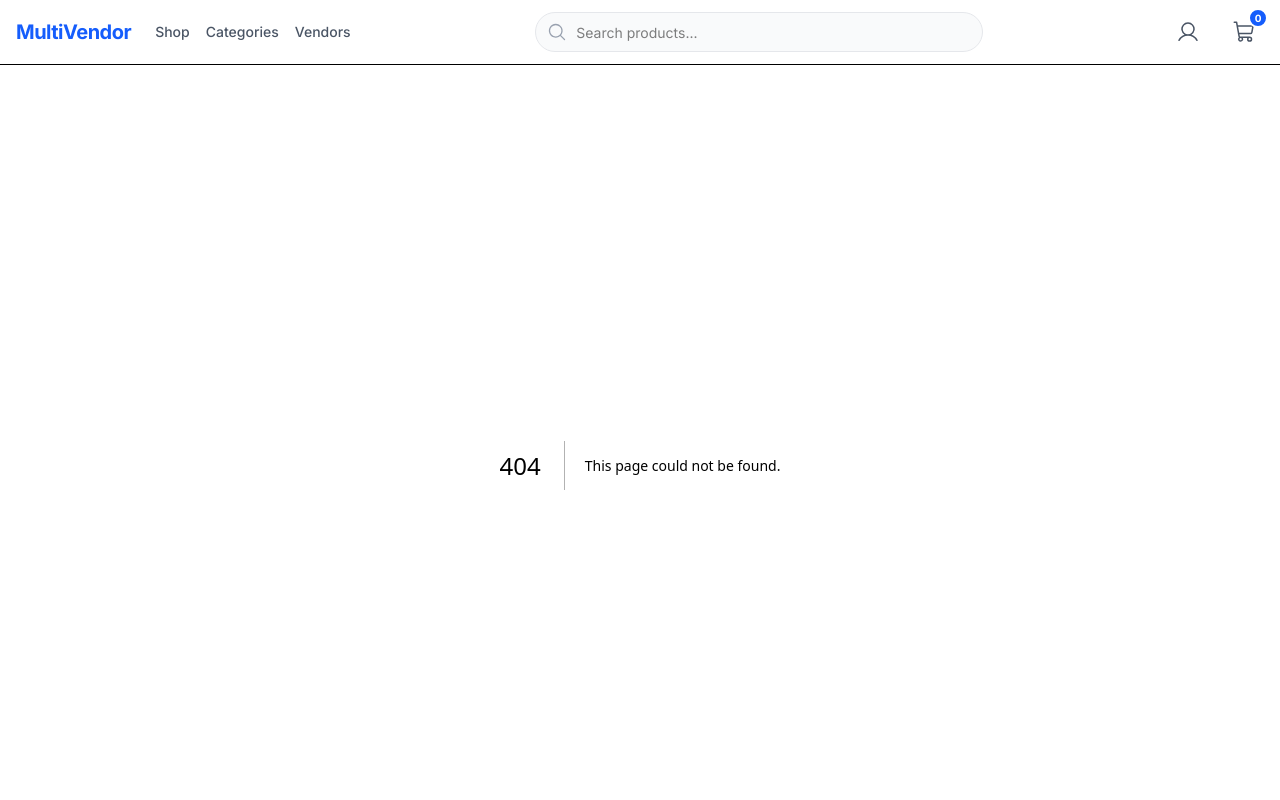
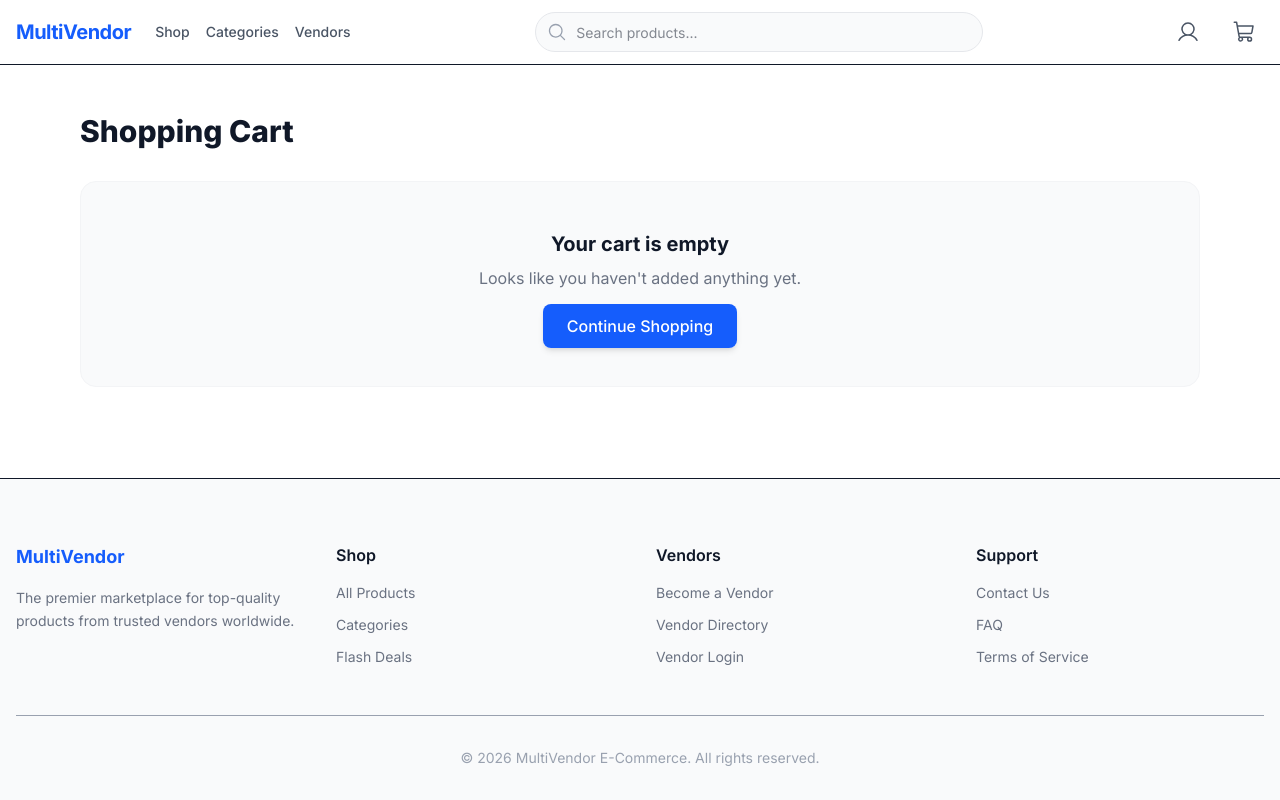
Before and after one commit to Adnan-Sarkar/multi-vendor-ecommerce, a Next.js app in the folder frontend/: page /cart in a window 1280 px wide. Before the commit this address had no page. Shown: the top 800 px of the page. Built offline with nearby package versions, Linux system fonts and the light colour scheme.

Commit message:
feat: implement global shopping cart state, navigation bar and cart page

```diff
--- /dev/null
+++ b/frontend/src/app/(customer)/cart/components/CartList.tsx
@@ -0,0 +1,64 @@
+"use client";
+
+import { useCartStore } from "@/store/useCartStore";
+import Image from "next/image";
+import Link from "next/link";
+import { Trash } from "@phosphor-icons/react";
+import { useEffect, useState } from "react";
+
+export function CartList() {
+  const { items, updateQuantity, removeItem } = useCartStore();
+  const [mounted, setMounted] = useState(false);
+
+  useEffect(() => setMounted(true), []);
+
+  if (!mounted) {
+    return <div className="flex-1 min-h-[200px] flex items-center justify-center bg-gray-50 rounded-2xl animate-pulse" />;
+  }
+
+  if (items.length === 0) {
+    return (
+      <div className="flex-1 py-12 text-center bg-gray-50 rounded-2xl border border-gray-100">
+        <h2 className="text-xl font-bold text-gray-900 mb-2">Your cart is empty</h2>
+        <p className="text-gray-500 mb-6">Looks like you haven't added anything yet.</p>
+        <Link href="/shop" className="bg-blue-600 text-white px-6 py-3 rounded-lg font-medium hover:bg-blue-700 transition-colors shadow-md">
+          Continue Shopping
+        </Link>
+      </div>
+    );
+  }
+
+  return (
+    <div className="flex-1 flex flex-col gap-6">
+      {items.map((item) => (
+        <div key={item.product.id} className="flex items-center gap-6 p-4 border border-gray-100 rounded-2xl bg-white shadow-sm hover:shadow transition-shadow">
+          <div className="relative h-24 w-24 rounded-lg overflow-hidden bg-gray-50 flex-shrink-0">
+            <Image src={item.product.thumbnail} alt={item.product.name} fill className="object-cover" />
+          </div>
+          <div className="flex-1">
+            <Link href={`/shop/${item.product.slug}`}>
+              <h3 className="font-bold text-gray-900 hover:text-blue-600 transition-colors">{item.product.name}</h3>
+            </Link>
+            <div className="text-sm text-gray-500 mb-2">{item.product.category}</div>
+            <div className="font-extrabold text-gray-900">${item.product.price}</div>
+          </div>
+          <div className="flex items-center gap-4">
+            <input
+              type="number"
+              min="1"
+              value={item.quantity}
+              onChange={(e) => updateQuantity(item.product.id, Number(e.target.value))}
+              className="w-16 border border-gray-200 rounded-lg px-2 py-1 text-center focus:outline-none focus:ring-2 focus:ring-blue-500"
+            />
+            <button
+              onClick={() => removeItem(item.product.id)}
+              className="text-gray-400 hover:text-red-600 transition-colors p-2"
+            >
+              <Trash size={20} weight="bold" />
+            </button>
+          </div>
+        </div>
+      ))}
+    </div>
+  );
+}
--- /dev/null
+++ b/frontend/src/app/(customer)/cart/components/CartSummary.tsx
@@ -0,0 +1,50 @@
+"use client";
+
+import { useCartStore } from "@/store/useCartStore";
+import Link from "next/link";
+import { useEffect, useState } from "react";
+
+export function CartSummary() {
+  const { getTotal, items } = useCartStore();
+  const [mounted, setMounted] = useState(false);
+
+  useEffect(() => setMounted(true), []);
+
+  if (!mounted || items.length === 0) return null;
+
+  const subtotal = getTotal();
+  const tax = subtotal * 0.05; // Fixed 5% mock tax
+  const total = subtotal + tax;
+
+  return (
+    <div className="w-full lg:w-80 bg-gray-50 rounded-2xl p-6 border border-gray-100 flex-shrink-0 sticky top-24 shadow-sm">
+      <h2 className="text-lg font-bold text-gray-900 mb-6">Order Summary</h2>
+
+      <div className="space-y-4 mb-6">
+        <div className="flex justify-between text-gray-600">
+          <span>Subtotal</span>
+          <span className="font-medium text-gray-900">${subtotal.toFixed(2)}</span>
+        </div>
+        <div className="flex justify-between text-gray-600">
+          <span>Tax (5%)</span>
+          <span className="font-medium text-gray-900">${tax.toFixed(2)}</span>
+        </div>
+        <div className="flex justify-between text-gray-600">
+          <span>Shipping</span>
+          <span className="font-medium text-gray-900">Calculated at checkout</span>
+        </div>
+      </div>
+
+      <div className="border-t border-gray-200 pt-4 mb-6">
+        <div className="flex justify-between items-center">
+          <span className="font-bold text-gray-900">Total</span>
+          <span className="text-2xl font-extrabold text-gray-900">${total.toFixed(2)}</span>
+        </div>
+      </div>
+
+      <Link href="/checkout" className="block w-full text-center bg-blue-600 text-white rounded-lg px-6 py-4 font-bold hover:bg-blue-700 transition-colors shadow-lg hover:shadow-xl">
+        Proceed to Checkout
+      </Link>
+    </div>
+  );
+}
--- /dev/null
+++ b/frontend/src/app/(customer)/cart/page.tsx
@@ -0,0 +1,14 @@
+import { CartList } from "./components/CartList";
+import { CartSummary } from "./components/CartSummary";
+
+export default function CartPage() {
+  return (
+    <div className="container mx-auto px-4 py-12 max-w-6xl">
+      <h1 className="text-3xl font-extrabold text-gray-900 mb-8">Shopping Cart</h1>
+      <div className="flex flex-col lg:flex-row gap-12 items-start">
+        <CartList />
+        <CartSummary />
+      </div>
+    </div>
+  );
+}
--- a/frontend/src/app/(public)/shop/[slug]/components/AddToCartForm.tsx
+++ b/frontend/src/app/(public)/shop/[slug]/components/AddToCartForm.tsx
@@ -1,18 +1,22 @@
 "use client";
 
 import { useState } from "react";
+import { useCartStore } from "@/store/useCartStore";
+import { Product } from "@/data/mock/products";
 
 interface AddToCartFormProps {
-  productId: number;
-  price: number;
+  product: Product;
 }
 
-export function AddToCartForm({ productId, price }: AddToCartFormProps) {
+export function AddToCartForm({ product }: AddToCartFormProps) {
   const [quantity, setQuantity] = useState(1);
+  const addItem = useCartStore(state => state.addItem);
 
   const handleSubmit = (e: React.FormEvent) => {
     e.preventDefault();
-    console.log(`Added product ${productId} (Qty: ${quantity}) to cart`);
+    addItem(product, quantity);
+    // Note: For now we use a simple alert. Toast notifications will be added in the polish phase.
+    alert('Added to cart successfully!');
   };
 
   return (
@@ -24,8 +28,8 @@ export function AddToCartForm({ productId, price }: AddToCartFormProps) {
         onChange={(e) => setQuantity(Number(e.target.value))}
         className="w-20 border border-gray-200 rounded-lg px-3 py-2 text-center focus:outline-none focus:ring-2 focus:ring-blue-500"
       />
-      <button type="submit" className="flex-1 bg-blue-600 text-white rounded-lg px-6 py-3 font-semibold hover:bg-blue-700 transition-colors">
-        Add to Cart - ${(price * quantity).toFixed(2)}
+      <button type="submit" className="flex-1 bg-blue-600 text-white rounded-lg px-6 py-3 font-semibold hover:bg-blue-700 transition-colors shadow-md hover:shadow-lg">
+        Add to Cart - ${(product.price * quantity).toFixed(2)}
       </button>
     </form>
   );
--- a/frontend/src/app/(public)/shop/[slug]/components/ProductInfo.tsx
+++ b/frontend/src/app/(public)/shop/[slug]/components/ProductInfo.tsx
@@ -31,7 +31,7 @@ export function ProductInfo({ product }: ProductInfoProps) {
         </span>
       )}
 
-      <AddToCartForm productId={product.id} price={product.price} />
+      <AddToCartForm product={product} />
     </div>
   );
 }
--- a/frontend/src/components/layout/Navbar.tsx
+++ b/frontend/src/components/layout/Navbar.tsx
@@ -1,9 +1,20 @@
-'use client';
+"use client";
 
 import Link from 'next/link';
 import { ShoppingCart, User, MagnifyingGlass } from '@phosphor-icons/react';
+import { useCartStore } from '@/store/useCartStore';
+import { useEffect, useState } from 'react';
 
 export function Navbar() {
+  const items = useCartStore(state => state.items);
+  const [mounted, setMounted] = useState(false);
+
+  useEffect(() => {
+    setMounted(true);
+  }, []);
+
+  const totalItems = items.reduce((acc, item) => acc + item.quantity, 0);
+
   return (
     <header className="sticky top-0 z-50 w-full border-b bg-white/80 backdrop-blur-md">
       <div className="container mx-auto px-4 h-16 flex items-center justify-between">
@@ -35,9 +46,11 @@ export function Navbar() {
           </Link>
           <Link href="/cart" className="relative p-2 text-gray-600 hover:text-black transition-colors">
             <ShoppingCart size={24} weight="regular" />
-            <span className="absolute -top-1 -right-1 flex h-5 w-5 items-center justify-center rounded-full bg-blue-600 text-[10px] font-bold text-white border-2 border-white">
-              0
-            </span>
+            {mounted && totalItems > 0 && (
+              <span className="absolute -top-1 -right-1 flex h-5 w-5 items-center justify-center rounded-full bg-blue-600 text-[10px] font-bold text-white border-2 border-white">
+                {totalItems}
+              </span>
+            )}
           </Link>
         </div>
       </div>
--- /dev/null
+++ b/frontend/src/store/useCartStore.ts
@@ -0,0 +1,51 @@
+import { create } from 'zustand';
+import { persist } from 'zustand/middleware';
+import { Product } from '@/data/mock/products';
+
+export interface CartItem {
+  product: Product;
+  quantity: number;
+}
+
+interface CartStore {
+  items: CartItem[];
+  addItem: (product: Product, quantity: number) => void;
+  removeItem: (productId: number) => void;
+  updateQuantity: (productId: number, quantity: number) => void;
+  clearCart: () => void;
+  getTotal: () => number;
+}
+
+export const useCartStore = create<CartStore>()(
+  persist(
+    (set, get) => ({
+      items: [],
+      addItem: (product, quantity) => set((state) => {
+        const existingItem = state.items.find(item => item.product.id === product.id);
+        if (existingItem) {
+          return {
+            items: state.items.map(item =>
+              item.product.id === product.id
+                ? { ...item, quantity: item.quantity + quantity }
+                : item
+            )
+          };
+        }
+        return { items: [...state.items, { product, quantity }] };
+      }),
+      removeItem: (productId) => set((state) => ({
+        items: state.items.filter(item => item.product.id !== productId)
+      })),
+      updateQuantity: (productId, quantity) => set((state) => ({
+        items: state.items.map(item =>
+          item.product.id === productId ? { ...item, quantity: Math.max(1, quantity) } : item
+        )
+      })),
+      clearCart: () => set({ items: [] }),
+      getTotal: () => get().items.reduce((total, item) => total + (item.product.price * item.quantity), 0)
+    }),
+    {
+      name: 'cart-storage',
+    }
+  )
+);
```
